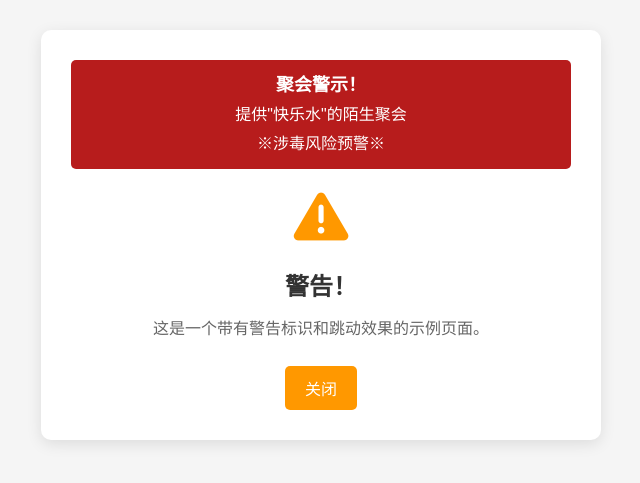
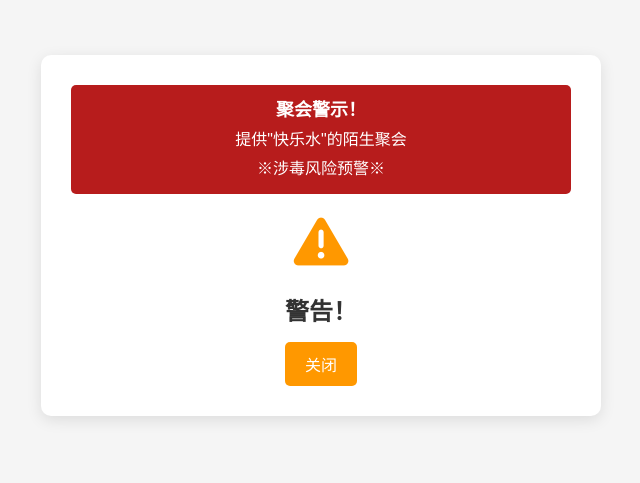
Before and after one commit to ZYZ919/warning, a plain HTML site: page index.html in a window 1280 px wide. Shown: the part 165-648 px from the top of the page, without its empty margins (319-959 px from the left). Drawn offline with Linux system fonts and the light colour scheme.

Commit message:
Update index.html

```diff
--- a/index.html
+++ b/index.html
@@ -20,7 +20,6 @@
             </div>
             <div class="warning-message">
                 <h2>警告！</h2>
-                <p>这是一个带有警告标识和跳动效果的示例页面。</p>
             </div>
             <button id="close-btn">关闭</button>
         </div>
```
